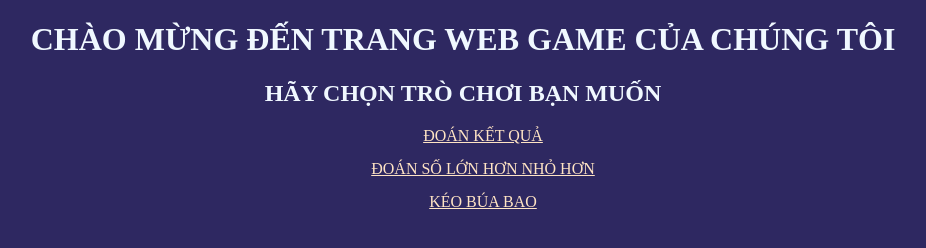
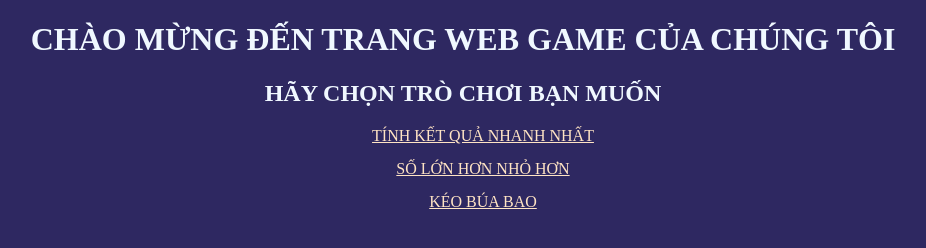
Before and after one commit to ngocanh0202/minigame, a website: page index.html in a window 1280 px wide. Shown: the whole page, without its empty margins (177-1103 px from the left). Drawn offline with Linux system fonts and the light colour scheme.

Commit message:
change name

```diff
--- a/index.html
+++ b/index.html
@@ -13,8 +13,8 @@
         <h2>HÃY CHỌN TRÒ CHƠI BẠN MUỐN</h2>
         <div>
             <ol>
-                <li><a href="Guess_the_number.html">ĐOÁN KẾT QUẢ</a></li>
-                <li><a href="Guess_big_small.html">ĐOÁN SỐ LỚN HƠN NHỎ HƠN</a></li>
+                <li><a href="Guess_the_number.html">TÍNH KẾT QUẢ NHANH NHẤT</a></li>
+                <li><a href="Guess_big_small.html">SỐ LỚN HƠN NHỎ HƠN</a></li>
                 <li><a href="one_two_three.html">KÉO BÚA BAO</a></li>
             </ol>
         </div>
```
